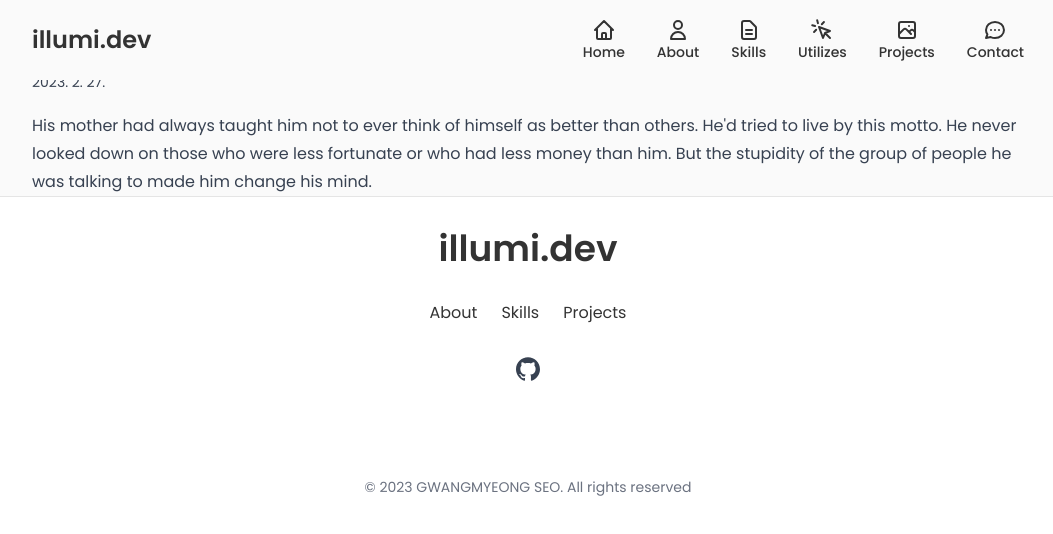
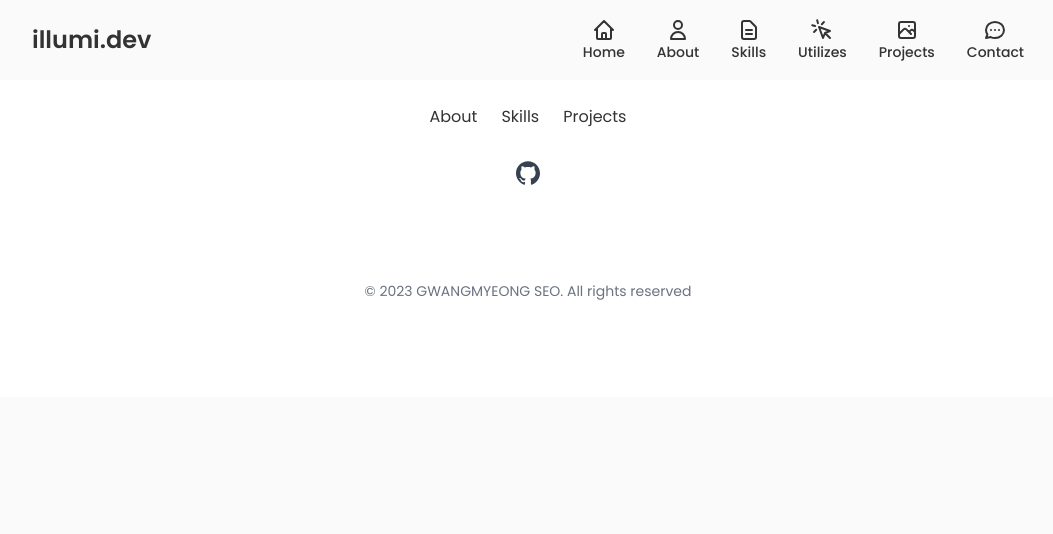
Before and after one commit to SeoGM/next-app, a Next.js app: page /blog/1 in a window 1280 px wide. Shown: the top 534 px of the page, without its empty margins (112-1165 px from the left). Built offline with nearby package versions, Linux system fonts and the light colour scheme.

Commit message:
Update index.mjs and [id].tsx

```diff
--- a/src/pages/blog/[id].tsx
+++ b/src/pages/blog/[id].tsx
@@ -3,40 +3,38 @@ import { GetStaticProps, GetStaticPaths } from "next";
 import { Post as IPost } from "@/interface/Post";
 import formatDate from "@/util/formatDate";
 
-export default function Post({ postData }: { postData: IPost }) {
-  const { title, createdAt, body } = postData;
-  return (
-    <Container>
-      <div className="prose w-full max-w-full">
-        {/* <h1 className="text-sky-700">{post.title}</h1> */}
-        <h1 className="text-sky-700">{title}</h1>
-        <div className="text-sm font-light mb-5">{formatDate(createdAt)}</div>
-        <div dangerouslySetInnerHTML={{ __html: body }} />
-        {/* <MDXComponent /> */}
-      </div>
-    </Container>
-  );
+export default function Post() {
+  return <div></div>;
 }
 
-export const getStaticProps: GetStaticProps = async ({ params }) => {
-  const res = await fetch(`http://localhost:3000/api/posts/${params?.id}`);
-  const postData: IPost = await res.json();
-  console.log("postData", postData);
-  return {
-    props: {
-      postData,
-    },
-  };
-};
+// export default function Post({ postData }: { postData: IPost }) {
+//   const { title, createdAt, body } = postData;
+//   return (
+//     <Container>
+//       <div className="prose w-full max-w-full">
+//         <h1 className="text-sky-700">{title}</h1>
+//         <div className="text-sm font-light mb-5">{formatDate(createdAt)}</div>
+//         <div dangerouslySetInnerHTML={{ __html: body }} />
+//       </div>
+//     </Container>
+//   );
+// }
 
-export const getStaticPaths: GetStaticPaths = async () => {
-  return {
-    paths: [
-      // String variant:
-      "/blog/post",
-      // Object variant:
-      { params: { id: "1" } },
-    ],
-    fallback: true,
-  };
-};
+// export const getStaticProps: GetStaticProps = async ({ params }) => {
+//   const res = await fetch(`http://localhost:3000/api/posts/${params?.id}`);
+//   const posts: IPost = await res.json();
+//   return {
+//     props: {
+//       posts,
+//     },
+//   };
+// };
+
+// export const GetStaticPathsContext: GetStaticPaths = async () => {
+//   const res = await fetch(`http://localhost:3000/api/posts`);
+//   const posts = await res.json();
+//   const paths = posts.map((post: IPost) => ({
+//     params: { id: post.id },
+//   }));
+//   return { paths, fallback: false };
+// };
```
Also changed, not shown: 1 other file (tests, documents, lock files or other folders).
